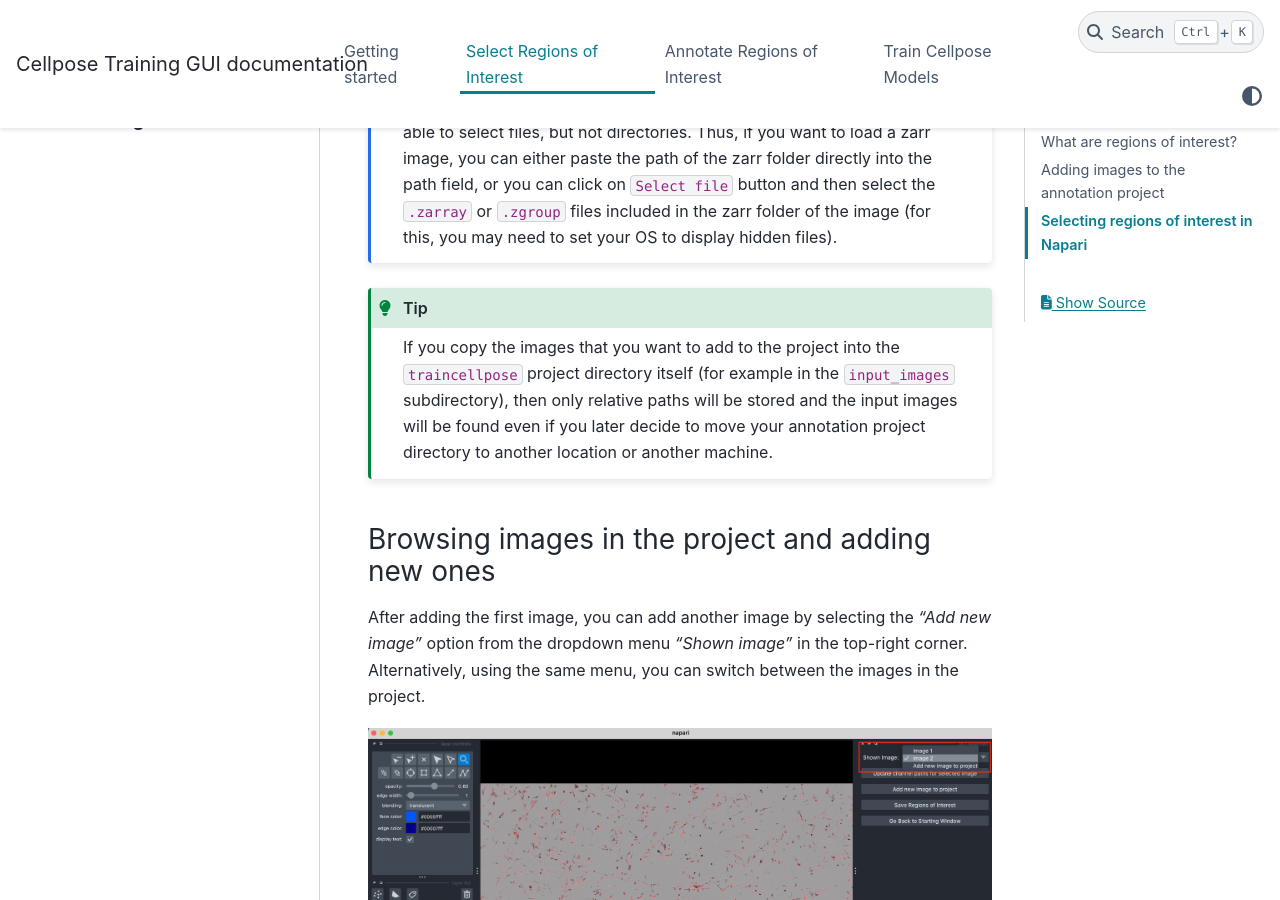
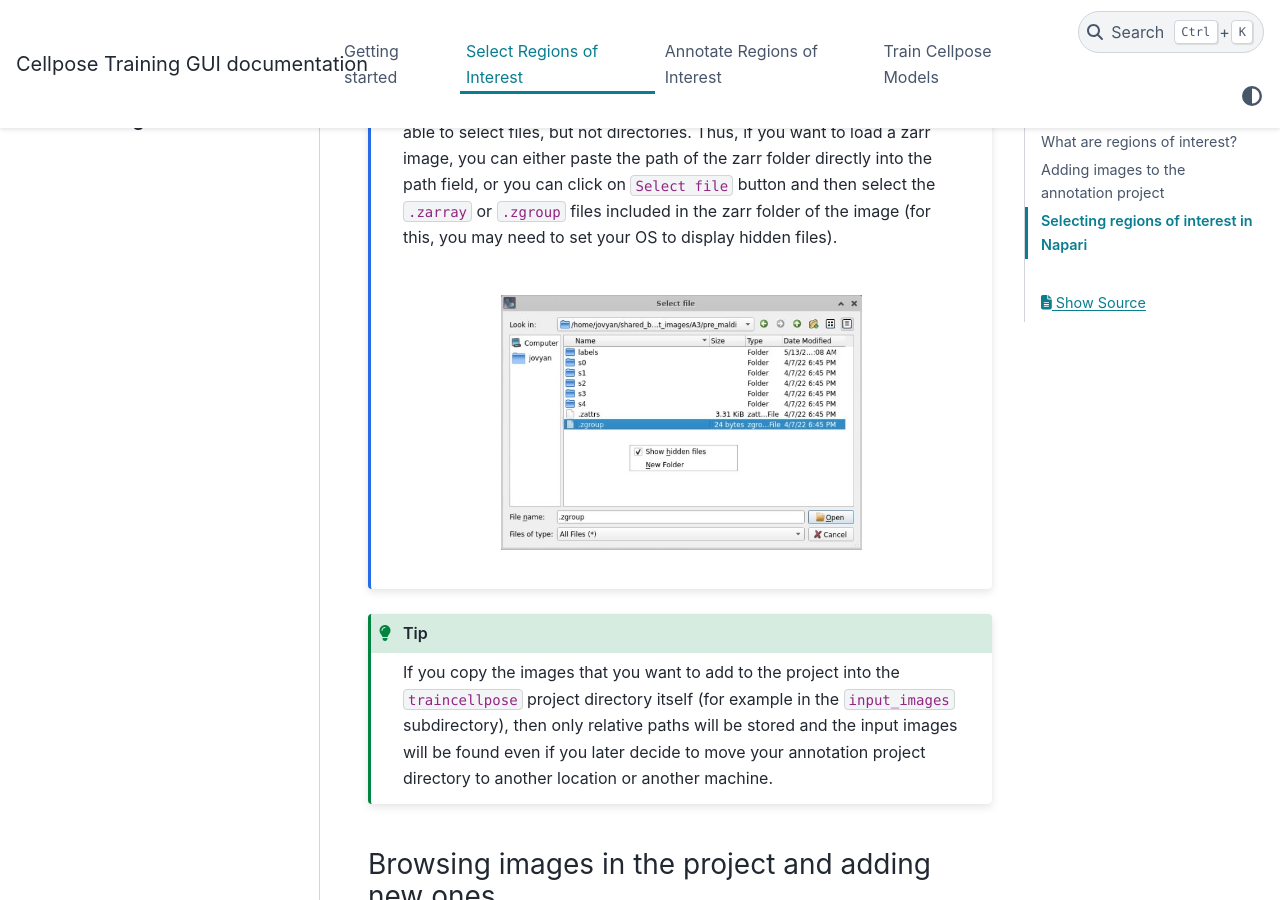
Before and after one commit to abailoni/cellpose-training-gui, a Sphinx documentation site: the page built from docs/cellpose-training-gui/select_rois.md, in a window 1280 px wide and 900 px high, scrolled down 2538 px. Built offline with Sphinx 7.4.7 and the PyData theme 0.15.4, drawn with Linux system fonts in a browser that asks for light colours.

Commit message:
Minor update to docs

```diff
--- a/docs/cellpose-training-gui/select_rois.md
+++ b/docs/cellpose-training-gui/select_rois.md
@@ -46,12 +46,19 @@ After you select the files with the image channels, click on `Add selected image
 
 ::::{note}
 **ZARR images**: Currently, if you click on `Select File` you will only be able to select files, but not directories. Thus, if you want to load a zarr image, you can either paste the path of the zarr folder directly into the path field, or you can click on `Select file` button and then select the `.zarray` or `.zgroup` files included in the zarr folder of the image (for this, you may need to set your OS to display hidden files).
+:::{image} ./images/add-zarr-image.jpg
+:alt: Add a zarr image
+:width: 60%
+:align: center
+:::
 ::::
 
 
 ::::{tip}
 If you copy the images that you want to add to the project into the `traincellpose` project directory itself (for example in the `input_images` subdirectory), then only relative paths will be stored and the input images will be found even if you later decide to move your annotation project directory to another location or another machine.
 ::::
+
+
 
 
 ### Browsing images in the project and adding new ones
```
Also changed, not shown: docs/cellpose-training-gui/images/add-zarr-image.jpg (added).
